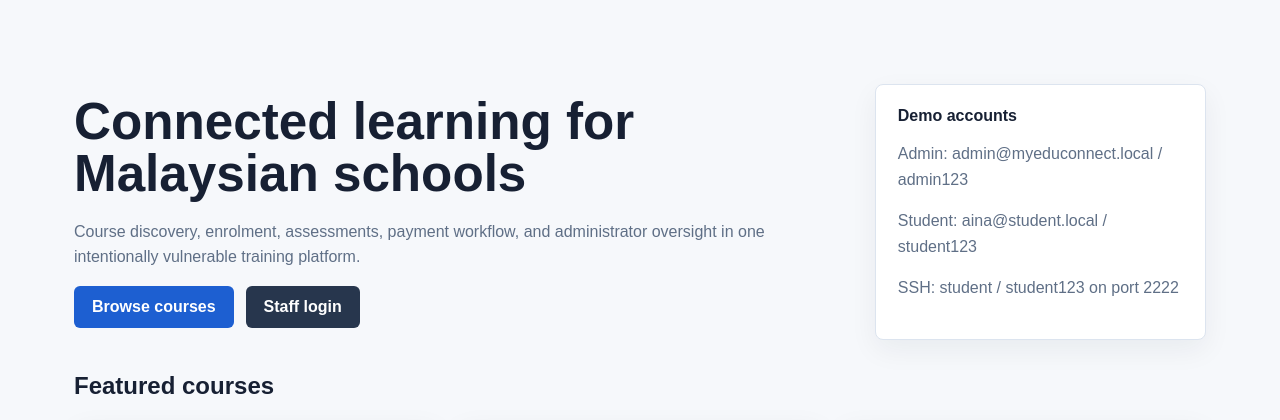
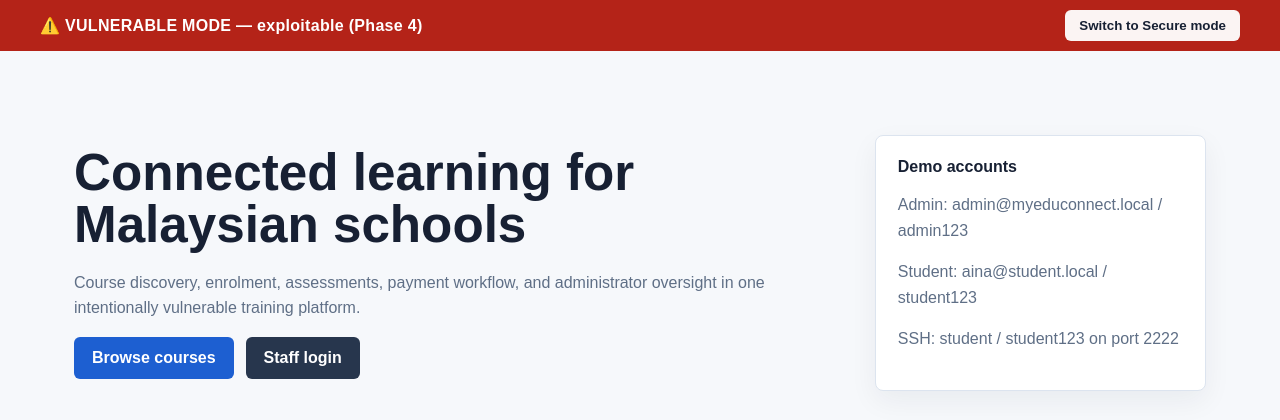
Before and after one commit to JasonTan21/MyEduConnect, a Flask app: page / in a window 1280 px wide. Shown: the part 71-491 px from the top of the page. Run offline with Flask 3, Linux system fonts and the light colour scheme; data that the repository does not hold is empty.

Commit message:
Add in-app Vulnerable/Secure mode toggle + hardened stack

```diff
--- a/web/app.py
+++ b/web/app.py
@@ -1,15 +1,40 @@
 import hashlib
 import os
+import secrets
 import time
 from functools import wraps
 
 import pymysql
 import requests
 from flask import Flask, make_response, redirect, render_template, request, send_from_directory, url_for
+from werkzeug.security import check_password_hash, generate_password_hash
 
 app = Flask(__name__)
 app.config["UPLOAD_FOLDER"] = os.path.join(os.path.dirname(__file__), "uploads")
 app.config["MAX_CONTENT_LENGTH"] = 8 * 1024 * 1024
+
+# ---------------------------------------------------------------------------
+# Vulnerable / Secure mode switch.
+# An in-app toggle so the same app can demo Phase 4 (exploitable) and Phase 5
+# (remediated) behaviour. The switch only controls APPLICATION-LAYER findings
+# (E1-E6, E11 key, E12 hashing). OS/infra findings (E7-E10) are build-time.
+# ---------------------------------------------------------------------------
+STATE = {"secure": os.getenv("SECURE_MODE", "0").lower() in ("1", "true", "yes", "on")}
+# When locked (hardened deployment), the mode cannot be flipped back to vulnerable from the UI.
+LOCK_MODE = os.getenv("LOCK_MODE", "0").lower() in ("1", "true", "yes", "on")
+API_BASE = os.getenv("API_BASE", "http://api:5001")
+API_VULN_KEY = os.getenv("API_SHARED_KEY", "demo-api-key")
+API_SECURE_KEY = os.getenv("API_SECURE_KEY", "s3cure-rotated-key-change-me-1f9b2d")
+ALLOWED_UPLOAD_EXT = {".png", ".jpg", ".jpeg", ".gif", ".pdf", ".txt"}
+
+
+def secure_mode():
+    return STATE["secure"]
+
+
+@app.context_processor
+def inject_mode():
+    return {"secure_mode": STATE["secure"], "mode_locked": LOCK_MODE}
 
 
 def db():
@@ -24,11 +49,12 @@ def db():
     )
 
 
-def query(sql):
+def query(sql, args=None):
     conn = db()
     try:
         with conn.cursor() as cur:
-            cur.execute(sql)
+            # Pass args only when provided so literal '%' in raw SQL isn't treated as a placeholder.
+            cur.execute(sql, args) if args is not None else cur.execute(sql)
             return cur.fetchall()
     finally:
         conn.close()
@@ -38,27 +64,43 @@ def execute(sql, args=None):
     conn = db()
     try:
         with conn.cursor() as cur:
-            cur.execute(sql, args or ())
+            cur.execute(sql, args) if args is not None else cur.execute(sql)
             return cur.lastrowid
     finally:
         conn.close()
 
 
 def password_hash(password):
+    # Weak unsalted MD5 (E12) — used for seeding and for vulnerable-mode auth.
     return hashlib.md5(password.encode()).hexdigest()
 
 
 def make_session(user_id):
-    # Deliberately predictable: useful for the cryptography/session weakness requirement.
+    if STATE["secure"]:
+        # Secure: random, server-side token (fixes E5).
+        token = secrets.token_urlsafe(32)
+        execute("INSERT INTO sessions (token, user_id, created_at) VALUES (%s,%s,%s)", (token, user_id, int(time.time())))
+        return token
+    # Vulnerable: predictable and forgeable `user_id-minute` (E5).
     return f"{user_id}-{int(time.time() // 60)}"
 
 
 def current_user():
     token = request.cookies.get("session_id")
-    if not token or "-" not in token:
+    if not token:
+        return None
+    if STATE["secure"]:
+        # Secure: look the random token up server-side (fixes E5 + cookie SQLi).
+        rows = query("SELECT u.* FROM sessions s JOIN users u ON u.id = s.user_id WHERE s.token = %s", (token,))
+        return rows[0] if rows else None
+    # Vulnerable: trust the id embedded in the cookie and concatenate it (E5 + SQLi).
+    if "-" not in token:
         return None
     user_id = token.split("-", 1)[0]
-    users = query(f"SELECT * FROM users WHERE id = {user_id}")
+    try:
+        users = query(f"SELECT * FROM users WHERE id = {user_id}")
+    except Exception:
+        return None
     return users[0] if users else None
 
 
@@ -81,6 +123,13 @@ def admin_required(fn):
         return fn(*args, **kwargs)
 
     return wrapper
+
+
+def sync_api_mode():
+    try:
+        requests.post(f"{API_BASE}/mode", json={"secure": STATE["secure"]}, timeout=3)
+    except Exception:
+        pass
 
 
 def init_db():
@@ -151,6 +200,20 @@ def init_db():
         )
         """
     )
+    # Secure-mode session store and salted-hash column (additive; safe on existing volumes).
+    execute(
+        """
+        CREATE TABLE IF NOT EXISTS sessions (
+            token VARCHAR(64) PRIMARY KEY,
+            user_id INT,
+            created_at INT
+        )
+        """
+    )
+    try:
+        execute("ALTER TABLE users ADD COLUMN password_secure VARCHAR(255)")
+    except Exception:
+        pass
     if not query("SELECT id FROM users LIMIT 1"):
         execute(
             "INSERT INTO users (name,email,password_hash,role,bio,guardian_phone) VALUES (%s,%s,%s,%s,%s,%s)",
@@ -194,6 +257,25 @@ def init_db():
             "INSERT INTO announcements (author_id,title,body) VALUES (1,%s,%s)",
             ("Welcome to MyEduConnect", "Trial learning portal for the CCS6324 final assignment."),
         )
+    # Backfill salted hashes for the seeded accounts so secure-mode login works on existing volumes.
+    for email, pw in {
+        "admin@myeduconnect.local": "admin123",
+        "aina@student.local": "student123",
+        "teacher@school.local": "teacher123",
+    }.items():
+        execute(
+            "UPDATE users SET password_secure=%s WHERE email=%s AND (password_secure IS NULL OR password_secure='')",
+            (generate_password_hash(pw), email),
+        )
+
+
+@app.route("/mode", methods=["POST"])
+def mode():
+    if LOCK_MODE:
+        return "Mode is locked for this deployment", 403
+    STATE["secure"] = request.form.get("secure", "") == "1"
+    sync_api_mode()
+    return redirect(request.referrer or url_for("index"))
 
 
 @app.route("/")
@@ -207,11 +289,12 @@ def index():
 def register():
     if request.method == "POST":
         execute(
-            "INSERT INTO users (name,email,password_hash,bio,guardian_phone) VALUES (%s,%s,%s,%s,%s)",
+            "INSERT INTO users (name,email,password_hash,password_secure,bio,guardian_phone) VALUES (%s,%s,%s,%s,%s,%s)",
             (
                 request.form["name"],
                 request.form["email"],
                 password_hash(request.form["password"]),
+                generate_password_hash(request.form["password"]),
                 request.form.get("bio", ""),
                 request.form.get("guardian_phone", ""),
             ),
@@ -225,12 +308,25 @@ def login():
     error = None
     if request.method == "POST":
         email = request.form["email"]
-        pwd = password_hash(request.form["password"])
-        # Deliberately vulnerable SQL concatenation for SQL injection exercises.
-        users = query(f"SELECT * FROM users WHERE email = '{email}' AND password_hash = '{pwd}'")
-        if users:
+        password = request.form["password"]
+        user = None
+        if STATE["secure"]:
+            # Secure: parameterized lookup by email, verify a salted/slow hash (fixes E1 + E12).
+            rows = query("SELECT * FROM users WHERE email = %s", (email,))
+            if rows and rows[0].get("password_secure") and check_password_hash(rows[0]["password_secure"], password):
+                user = rows[0]
+        else:
+            # Vulnerable: string-concatenated SQL + unsalted MD5 (E1).
+            pwd = password_hash(password)
+            rows = query(f"SELECT * FROM users WHERE email = '{email}' AND password_hash = '{pwd}'")
+            user = rows[0] if rows else None
+        if user:
             resp = make_response(redirect(url_for("dashboard")))
-            resp.set_cookie("session_id", make_session(users[0]["id"]), httponly=False, secure=False, samesite=None)
+            if STATE["secure"]:
+                # Secure flags (Secure left off because the lab runs on plain HTTP).
+                resp.set_cookie("session_id", make_session(user["id"]), httponly=True, secure=False, samesite="Lax")
+            else:
+                resp.set_cookie("session_id", make_session(user["id"]), httponly=False, secure=False, samesite=None)
             return resp
         error = "Invalid login"
     return render_template("login.html", user=current_user(), error=error)
@@ -238,6 +334,12 @@ def login():
 
 @app.route("/logout")
 def logout():
+    token = request.cookies.get("session_id")
+    if token:
+        try:
+            execute("DELETE FROM sessions WHERE token = %s", (token,))
+        except Exception:
+            pass
     resp = make_response(redirect(url_for("index")))
     resp.delete_cookie("session_id")
     return resp
@@ -276,8 +378,11 @@ def profile():
 def courses():
     term = request.args.get("q", "")
     if term:
-        # Deliberately vulnerable SQL concatenation for SQL injection exercises.
-        rows = query(f"SELECT * FROM courses WHERE title LIKE '%{term}%' OR code LIKE '%{term}%'")
+        if STATE["secure"]:
+            rows = query("SELECT * FROM courses WHERE title LIKE %s OR code LIKE %s", (f"%{term}%", f"%{term}%"))
+        else:
+            # Vulnerable: search term concatenated into SQL (E2).
+            rows = query(f"SELECT * FROM courses WHERE title LIKE '%{term}%' OR code LIKE '%{term}%'")
     else:
         rows = query("SELECT * FROM courses ORDER BY code")
     return render_template("courses.html", user=current_user(), courses=rows, term=term)
@@ -341,19 +446,33 @@ def payment(course_id):
 @app.route("/invoice/<int:payment_id>")
 @login_required
 def invoice(payment_id):
-    # Deliberately missing ownership check for IDOR exercises.
-    rows = query(
-        f"""
-        SELECT p.*, u.name, u.email, c.code, c.title
-        FROM payments p
-        JOIN users u ON u.id = p.user_id
-        JOIN courses c ON c.id = p.course_id
-        WHERE p.id = {payment_id}
-        """
-    )
+    user = current_user()
+    if STATE["secure"]:
+        # Secure: enforce ownership (admins may view any) — fixes E4 (IDOR).
+        rows = query(
+            """
+            SELECT p.*, u.name, u.email, c.code, c.title
+            FROM payments p
+            JOIN users u ON u.id = p.user_id
+            JOIN courses c ON c.id = p.course_id
+            WHERE p.id = %s AND (p.user_id = %s OR %s = 'admin')
+            """,
+            (payment_id, user["id"], user["role"]),
+        )
+    else:
+        # Vulnerable: no ownership check (E4 / IDOR).
+        rows = query(
+            f"""
+            SELECT p.*, u.name, u.email, c.code, c.title
+            FROM payments p
+            JOIN users u ON u.id = p.user_id
+            JOIN courses c ON c.id = p.course_id
+            WHERE p.id = {payment_id}
+            """
+        )
     if not rows:
         return "Invoice not found", 404
-    return render_template("invoice.html", user=current_user(), invoice=rows[0])
+    return render_template("invoice.html", user=user, invoice=rows[0])
 
 
 @app.route("/support", methods=["GET", "POST"])
@@ -363,30 +482,44 @@ def support():
     if request.method == "POST":
         file = request.files.get("attachment")
         if file and file.filename:
-            # Deliberately no extension/content validation.
-            dest = os.path.join(app.config["UPLOAD_FOLDER"], file.filename)
-            file.save(dest)
+            if STATE["secure"]:
+                # Secure: allow-list extension and randomise the stored name (fixes E6).
+                ext = os.path.splitext(file.filename)[1].lower()
+                if ext not in ALLOWED_UPLOAD_EXT:
+                    return "File type not allowed", 400
+                stored = f"{secrets.token_hex(16)}{ext}"
+            else:
+                # Vulnerable: keep the attacker-supplied filename/extension (E6).
+                stored = file.filename
+            file.save(os.path.join(app.config["UPLOAD_FOLDER"], stored))
             execute(
                 "INSERT INTO support_files (user_id, filename, original_name) VALUES (%s,%s,%s)",
-                (user["id"], file.filename, file.filename),
+                (user["id"], stored, file.filename),
             )
         return redirect(url_for("support"))
-    files = query(f"SELECT * FROM support_files WHERE user_id = {user['id']} ORDER BY id DESC")
+    files = query("SELECT * FROM support_files WHERE user_id = %s ORDER BY id DESC", (user["id"],))
     return render_template("support.html", user=user, files=files)
 
 
 @app.route("/uploads/<path:filename>")
 def uploaded_file(filename):
+    if STATE["secure"]:
+        # Secure: require auth, force download, disable content sniffing (fixes E6 exposure).
+        if not current_user():
+            return redirect(url_for("login"))
+        resp = make_response(send_from_directory(app.config["UPLOAD_FOLDER"], filename, as_attachment=True))
+        resp.headers["X-Content-Type-Options"] = "nosniff"
+        return resp
+    # Vulnerable: public, inline, served by content type (E6).
     return send_from_directory(app.config["UPLOAD_FOLDER"], filename)
 
 
 @app.route("/api-summary")
 @login_required
 def api_summary():
-    api_base = os.getenv("API_BASE", "http://api:5001")
-    headers = {"X-API-Key": os.getenv("API_SHARED_KEY", "demo-api-key")}
-    response = requests.get(f"{api_base}/internal/stats", headers=headers, timeout=5)
-    return render_template("api_summary.html", user=current_user(), stats=response.json(), api_base=api_base)
+    key = API_SECURE_KEY if STATE["secure"] else API_VULN_KEY
+    response = requests.get(f"{API_BASE}/internal/stats", headers={"X-API-Key": key}, timeout=5)
+    return render_template("api_summary.html", user=current_user(), stats=response.json(), api_base=API_BASE)
 
 
 @app.route("/admin", methods=["GET", "POST"])
@@ -405,9 +538,18 @@ def admin():
 
 
 @app.after_request
-def weak_headers(response):
-    response.headers["Server"] = "MyEduConnect-Legacy/1.0"
-    response.headers["X-Powered-By"] = "Flask-Debug-Lab"
+def apply_headers(response):
+    if STATE["secure"]:
+        # Defence-in-depth headers (also blunts XSS) for the hardened/secure path.
+        response.headers["X-Content-Type-Options"] = "nosniff"
+        response.headers["X-Frame-Options"] = "DENY"
+        response.headers["Content-Security-Policy"] = "default-src 'self'"
+        response.headers.pop("X-Powered-By", None)
+        response.headers.pop("Server", None)
+    else:
+        # Vulnerable: misleading/info-leaking headers.
+        response.headers["Server"] = "MyEduConnect-Legacy/1.0"
+        response.headers["X-Powered-By"] = "Flask-Debug-Lab"
     return response
 
 
@@ -420,4 +562,5 @@ if __name__ == "__main__":
         except Exception as exc:
             print(f"Waiting for database: {exc}")
             time.sleep(2)
-    app.run(host="0.0.0.0", port=8080, debug=True)
+    sync_api_mode()
+    app.run(host="0.0.0.0", port=8080, debug=os.getenv("FLASK_DEBUG", "1") == "1")
--- a/web/static/styles.css
+++ b/web/static/styles.css
@@ -32,6 +32,34 @@ body {
   font-size: 22px;
   font-weight: 800;
   text-decoration: none;
+}
+
+.modebar {
+  display: flex;
+  align-items: center;
+  justify-content: space-between;
+  gap: 16px;
+  padding: 10px 40px;
+  color: #fff;
+  font-weight: 800;
+}
+.modebar.mode-vuln { background: #b42318; }
+.modebar.mode-secure { background: #157347; }
+.mode-label { letter-spacing: .3px; }
+.mode-form { display: inline; margin: 0; }
+.mode-toggle {
+  border: 0;
+  border-radius: 6px;
+  padding: 8px 14px;
+  font-weight: 800;
+  cursor: pointer;
+  background: rgba(255, 255, 255, .95);
+  color: #172033;
+}
+.mode-toggle:hover { background: #fff; }
+.mode-lock { font-weight: 800; opacity: .9; }
+@media (max-width: 760px) {
+  .modebar { flex-direction: column; align-items: flex-start; padding: 12px 18px; }
 }
 
 nav {
--- a/web/templates/admin.html
+++ b/web/templates/admin.html
@@ -35,7 +35,7 @@
         <td>{{ row.email }}</td>
         <td>{{ row.role }}</td>
         <td>{{ row.guardian_phone }}</td>
-        <td>{{ row.bio | safe }}</td>
+        <td>{% if secure_mode %}{{ row.bio }}{% else %}{{ row.bio | safe }}{% endif %}</td>
       </tr>
     {% endfor %}
   </table>
--- a/web/templates/base.html
+++ b/web/templates/base.html
@@ -26,6 +26,19 @@
       {% endif %}
     </nav>
   </header>
+  <div class="modebar {{ 'mode-secure' if secure_mode else 'mode-vuln' }}">
+    <span class="mode-label">
+      {% if secure_mode %}🔒 SECURE MODE — vulnerabilities patched (Phase 5){% else %}⚠️ VULNERABLE MODE — exploitable (Phase 4){% endif %}
+    </span>
+    {% if mode_locked %}
+      <span class="mode-lock">🔒 mode locked (hardened deployment)</span>
+    {% else %}
+      <form class="inline-form mode-form" method="post" action="{{ url_for('mode') }}">
+        <input type="hidden" name="secure" value="{{ '0' if secure_mode else '1' }}">
+        <button class="mode-toggle" type="submit">Switch to {{ 'Vulnerable' if secure_mode else 'Secure' }} mode</button>
+      </form>
+    {% endif %}
+  </div>
   <main>
     {% block content %}{% endblock %}
   </main>
--- a/web/templates/dashboard.html
+++ b/web/templates/dashboard.html
@@ -33,8 +33,8 @@
       <h2>Announcements</h2>
       {% for item in announcements %}
         <article class="notice">
-          <h3>{{ item.title | safe }}</h3>
-          <p>{{ item.body | safe }}</p>
+          <h3>{% if secure_mode %}{{ item.title }}{% else %}{{ item.title | safe }}{% endif %}</h3>
+          <p>{% if secure_mode %}{{ item.body }}{% else %}{{ item.body | safe }}{% endif %}</p>
           <small>Posted by {{ item.author }}</small>
         </article>
       {% endfor %}
```
Also changed, not shown: api/api.py (+29 -6 lines), docker-compose.secure.yml (added, +78 -0 lines), docs/hardened-stack.md (added, +62 -0 lines), 1 other file.
